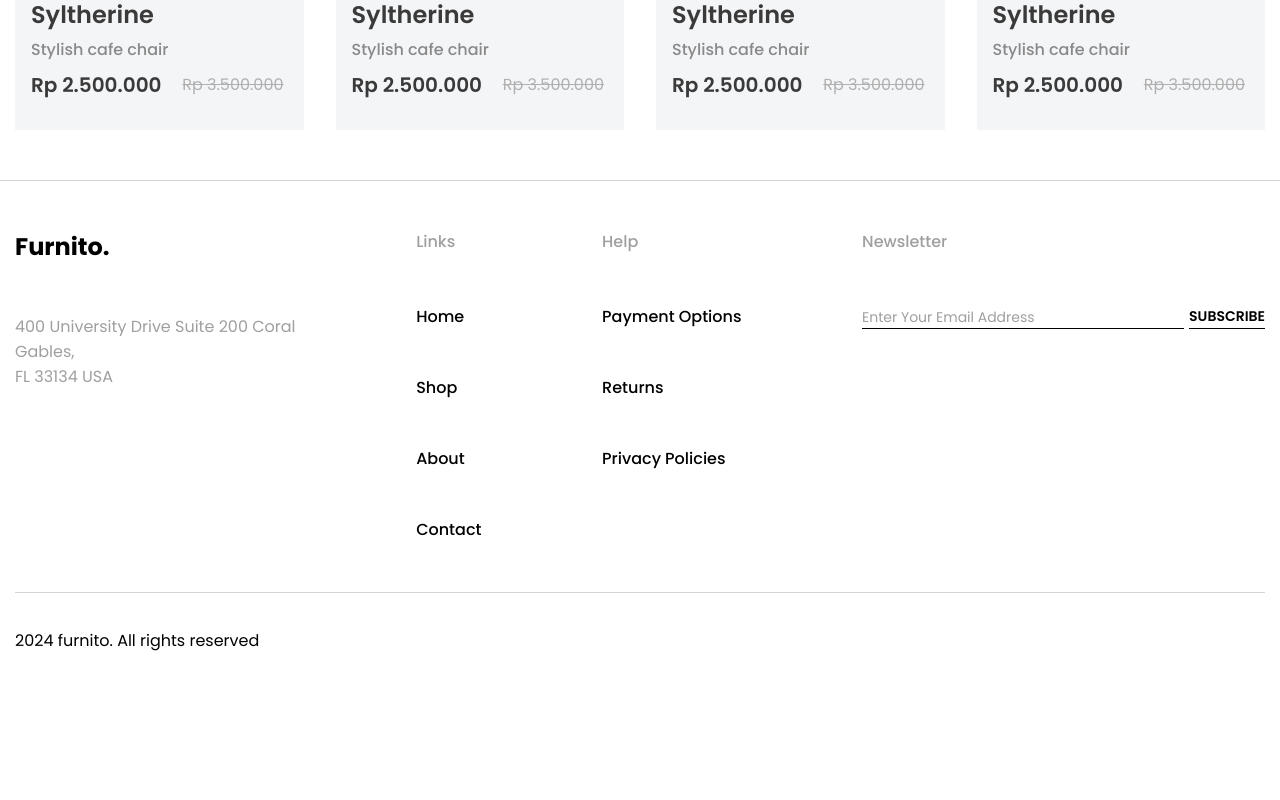
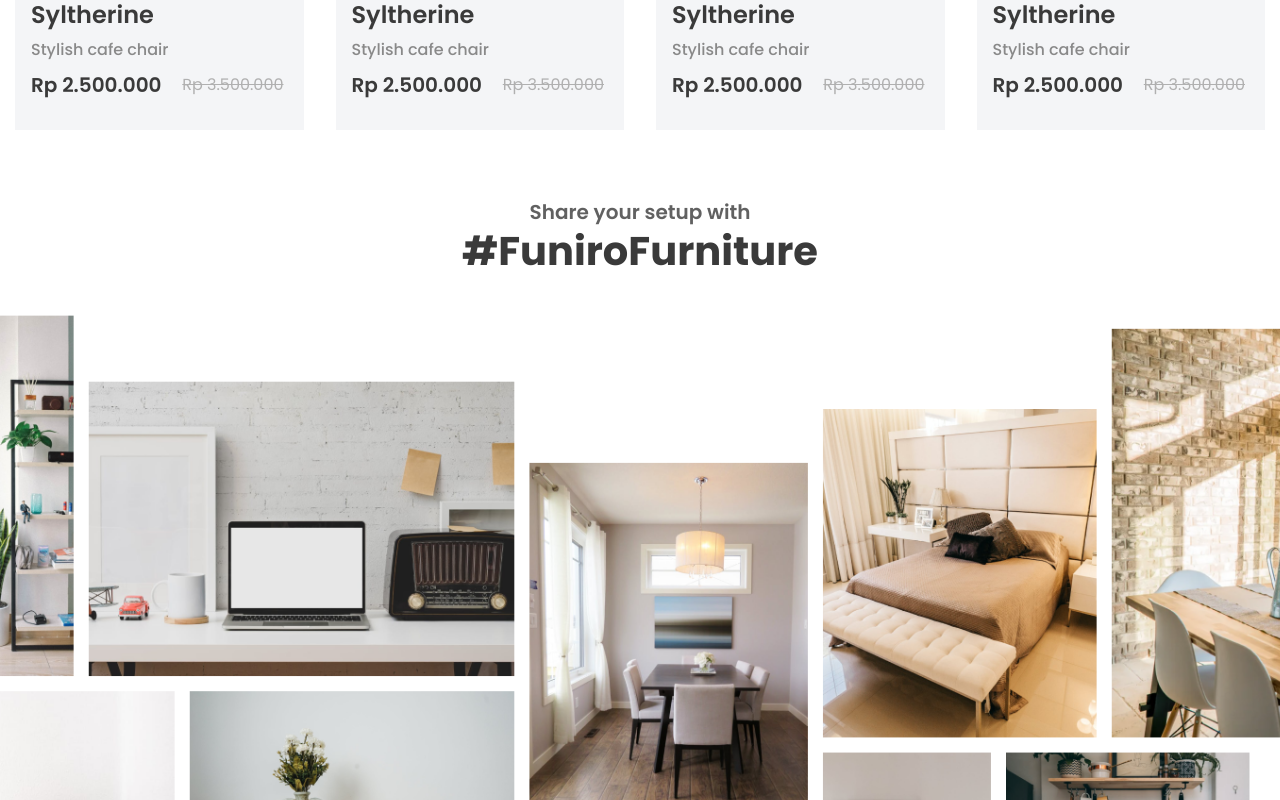
Before and after one commit to TkTnX/next-furnito, a Next.js app: page / in a window 1280 px wide. Shown: the part 2000-2800 px from the top of the page. Before the commit the page ends 2691 px from the top, so only its background shows below. Built offline with nearby package versions, Linux system fonts and the light colour scheme.

Commit message:
новая секция и фикс ошибок в консоли

```diff
--- a/src/app/globals.css
+++ b/src/app/globals.scss
@@ -15,8 +15,6 @@ body {
   font-weight: var(--font-weight);
 }
 
-
-
 .container {
   max-width: var(--container-width);
   padding: 0 15px;
@@ -33,4 +31,11 @@ a {
   line-height: 1.2;
   text-align: center;
   color: #3a3a3a;
+
+  @media (max-width: 768px) {
+    font-size: 32px;
+  }
+  @media (max-width: 456px) {
+    font-size: 24px;
+  }
 }
--- a/src/app/layout.tsx
+++ b/src/app/layout.tsx
@@ -1,6 +1,6 @@
 import type { Metadata } from "next";
 import { Poppins } from "next/font/google";
-import "./globals.css";
+import "./globals.scss";
 import "@/styles/reset.scss";
 import Header from "@/components/Header";
 import Footer from "@/components/Footer";
--- a/src/app/page.tsx
+++ b/src/app/page.tsx
@@ -1,5 +1,6 @@
 import Hero from "@/components/Hero";
 import Products from "@/components/Products";
+import Promo from "@/components/Promo";
 import Range from "@/components/Range";
 
 export default function Home() {
@@ -8,6 +9,7 @@ export default function Home() {
       <Hero />
       <Range />
       <Products />
+      <Promo />
     </main>
   );
 }
--- a/src/components/Header/index.tsx
+++ b/src/components/Header/index.tsx
@@ -8,7 +8,7 @@ const Header = () => {
   return (
     <header className={`container ${s.wrapper}`}>
       <Link className={s.logo} href="/">
-        <Image src="/images/logo.svg" width={50} height={30} alt="logo" />
+        <Image src="/images/logo.svg" width={50} height={33} alt="logo" />
         <h4 className={s.title}>Furnito</h4>
       </Link>
       <nav>
--- a/src/components/Product/index.tsx
+++ b/src/components/Product/index.tsx
@@ -6,11 +6,11 @@ const Product = () => {
   return (
     <div className={s.item}>
       <div className={s.img}>
-        <Image src="/images/Products/01.jpg" alt="title" fill />
-          </div>
-          <div className={s.onHover}>
-            <Controls />
-          </div>
+        <Image src="/images/Products/01.jpg" sizes="any" alt="title" fill />
+      </div>
+      <div className={s.onHover}>
+        <Controls />
+      </div>
       <div className={s.bottom}>
         <h5 className={s.title}>Syltherine</h5>
         <p className={s.desc}>Stylish cafe chair</p>
--- /dev/null
+++ b/src/components/Promo/index.tsx
@@ -0,0 +1,13 @@
+import React from 'react'
+import s from "./s.module.scss"
+const Promo = () => {
+  return (
+    <section className={s.wrapper}>
+      <h3>Share your setup with</h3>
+          <h2>#FuniroFurniture</h2>
+          <div className={s.img}></div>
+    </section>
+  );
+}
+
+export default Promo
--- /dev/null
+++ b/src/components/Promo/s.module.scss
@@ -0,0 +1,34 @@
+.wrapper {
+  margin-top: 67px;
+  text-align: center;
+
+  h3 {
+    font-weight: 600;
+    font-size: 20px;
+    color: #616161;
+    @media (max-width: 456px) {
+      font-size: 16px;
+    }
+  }
+
+  h2 {
+    font-weight: 700;
+    font-size: 40px;
+    line-height: 1.2;
+    color: #3a3a3a;
+
+    @media (max-width: 768px) {
+      font-size: 32px;
+    }
+    @media (max-width: 456px) {
+      font-size: 24px;
+    }
+  }
+}
+
+.img {
+  background-image: url("/images/promo/bg.webp");
+  background-size: cover;
+  background-repeat: no-repeat;
+  height: 721px;
+}
--- a/src/components/Range/index.tsx
+++ b/src/components/Range/index.tsx
@@ -29,7 +29,13 @@ const Range = () => {
           <li className={s.liItem} key={item.title}>
             <div className={s.item}>
               <Link className={s.link} href="/shop">
-                <Image src={item.img} className={s.img} fill alt={item.title} />
+                <Image
+                  sizes="any"
+                  src={item.img}
+                  className={s.img}
+                  fill
+                  alt={item.title}
+                />
               </Link>
               <h6 className={s.itemTitle}>{item.title}</h6>
             </div>
--- a/src/components/Range/s.module.scss
+++ b/src/components/Range/s.module.scss
@@ -7,6 +7,10 @@
   font-size: 32px;
   color: #333;
   text-align: center;
+
+  @media (max-width: 456px) {
+    font-size: 24px;
+  }
 }
 
 .subtitle {
--- a/src/components/Userbar/index.tsx
+++ b/src/components/Userbar/index.tsx
@@ -25,7 +25,7 @@ const UserBar = () => {
           <Link href={isAuth ? "/profile" : "/register"}>
             <Image
               src="/images/header/04.svg"
-              width={23}
+              width={24}
               height={20}
               alt="user btn"
             />
@@ -35,8 +35,8 @@ const UserBar = () => {
           <Link href="/shop">
             <Image
               src="/images/header/01.svg"
-              width={23}
-              height={20}
+              width={25}
+              height={25}
               alt="user btn"
             />
           </Link>
@@ -45,8 +45,8 @@ const UserBar = () => {
           <Link href={isAuth ? "/favorite" : "/register"}>
             <Image
               src="/images/header/02.svg"
-              width={23}
-              height={20}
+              width={26}
+              height={24}
               alt="user btn"
             />
           </Link>
```
Also changed, not shown: public/images/promo/bg.webp (added).
